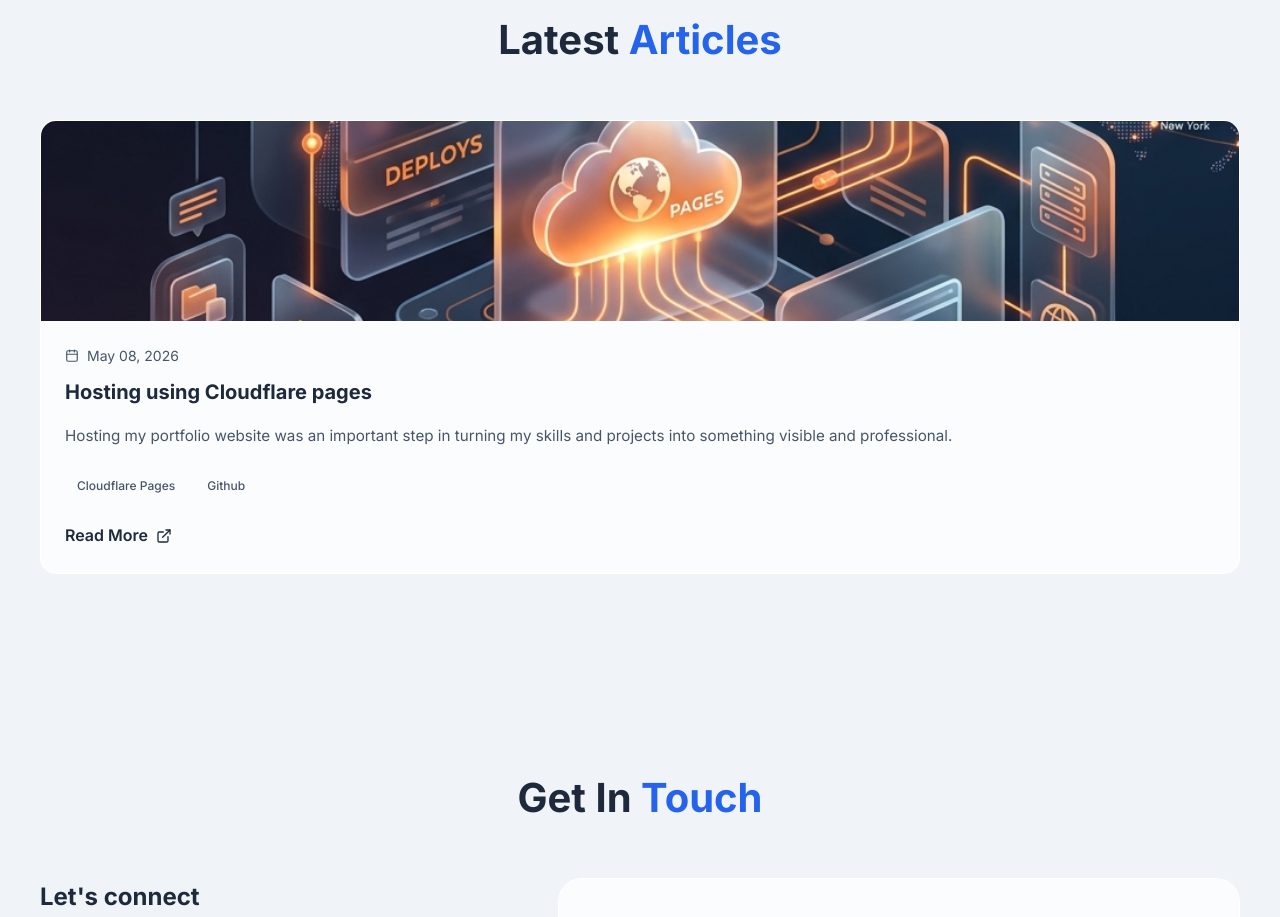
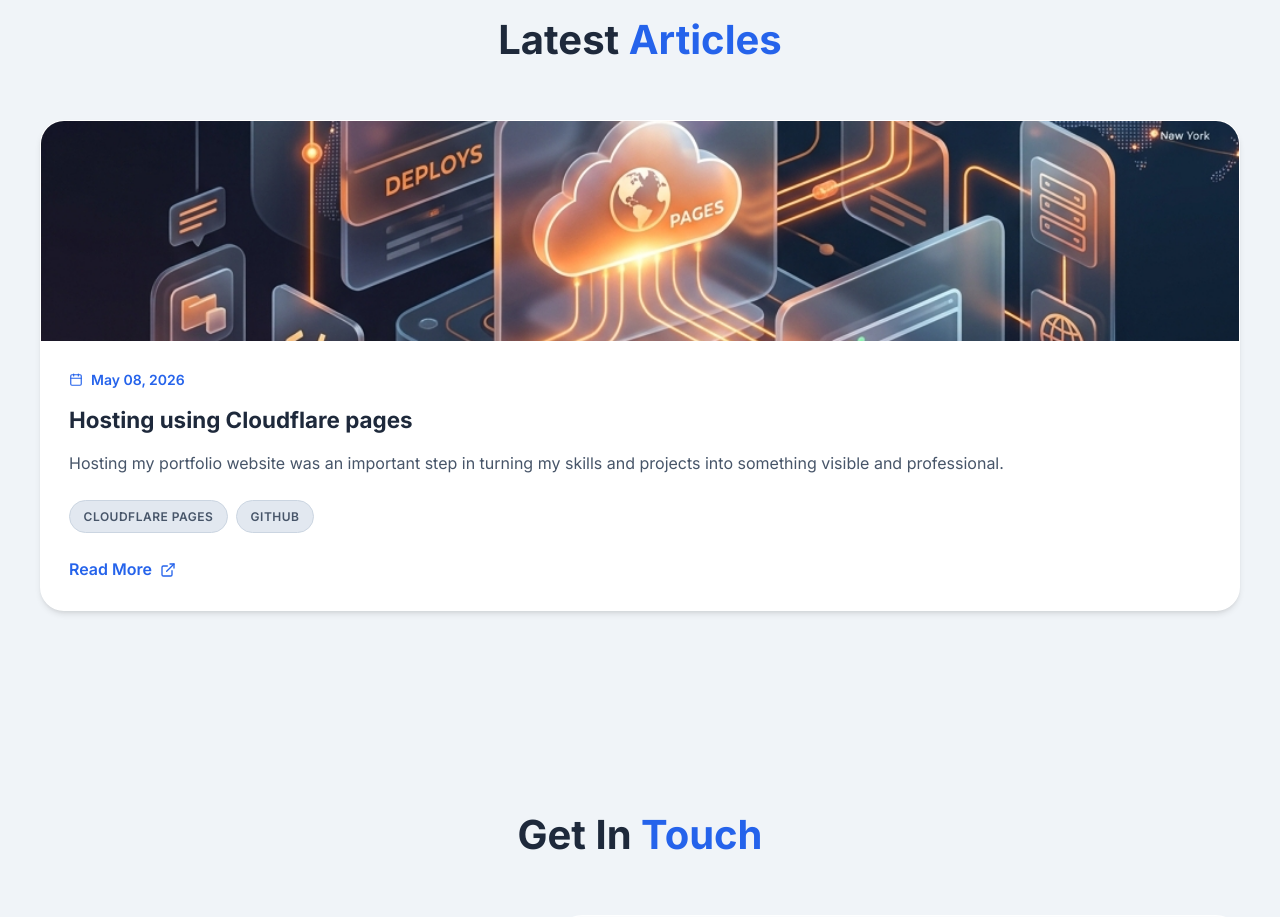
Before and after one commit to webmancer1/jamesmwendwa, a React (Vite) app: page / in a window 1280 px wide. Shown: the part 4940-5857 px from the top of the page. Built offline with nearby package versions, Linux system fonts and the light colour scheme.

Commit message:
blog updates

```diff
--- a/src/components/Blog.css
+++ b/src/components/Blog.css
@@ -1,63 +1,87 @@
 .blog-grid {
   display: grid;
-  grid-template-columns: repeat(auto-fit, minmax(300px, 1fr));
-  gap: 2rem;
+  grid-template-columns: repeat(auto-fit, minmax(320px, 1fr));
+  gap: 2.5rem;
   margin-top: 3rem;
 }
 
 .blog-card {
-  border-radius: 1rem;
+  border-radius: 1.5rem;
   overflow: hidden;
-  transition: transform 0.3s ease, box-shadow 0.3s ease;
+  transition: all 0.4s cubic-bezier(0.175, 0.885, 0.32, 1.275);
   height: 100%;
   display: flex;
   flex-direction: column;
+  background: var(--card-bg);
+  border: 1px solid var(--glass-border);
+  box-shadow: var(--shadow-md);
 }
 
 .blog-card:hover {
-  transform: translateY(-5px);
+  transform: translateY(-8px);
+  box-shadow: var(--shadow-lg);
+  border-color: var(--accent-color);
 }
 
 .blog-image-wrapper {
   width: 100%;
-  height: 200px;
+  height: 220px;
   overflow: hidden;
+  position: relative;
+}
+
+.blog-image-wrapper::after {
+  content: '';
+  position: absolute;
+  top: 0; left: 0; right: 0; bottom: 0;
+  background: linear-gradient(to bottom, transparent 60%, rgba(0,0,0,0.5));
+  opacity: 0;
+  transition: opacity 0.4s ease;
+}
+
+.blog-card:hover .blog-image-wrapper::after {
+  opacity: 1;
 }
 
 .blog-image {
   width: 100%;
   height: 100%;
   object-fit: cover;
-  transition: transform 0.5s ease;
+  transition: transform 0.6s cubic-bezier(0.4, 0, 0.2, 1);
 }
 
 .blog-card:hover .blog-image {
-  transform: scale(1.05);
+  transform: scale(1.1);
 }
 
 .blog-content {
-  padding: 1.5rem;
+  padding: 1.75rem;
   display: flex;
   flex-direction: column;
   flex-grow: 1;
 }
 
 .blog-meta {
-  margin-bottom: 0.5rem;
+  margin-bottom: 0.75rem;
   font-size: 0.875rem;
+  font-weight: 600;
+  color: var(--accent-color);
 }
 
 .blog-title {
-  font-size: 1.25rem;
+  font-size: 1.4rem;
+  font-weight: 700;
   margin-bottom: 1rem;
   color: var(--text-primary);
+  line-height: 1.4;
 }
 
 .blog-excerpt {
-  font-size: 0.95rem;
+  font-size: 1rem;
   line-height: 1.6;
   margin-bottom: 1.5rem;
   flex-grow: 1;
+  color: var(--text-secondary);
 }
 
 .blog-tags {
@@ -68,32 +92,38 @@
 }
 
 .blog-tag {
-  background: var(--bg-tertiary);
+  background: var(--bg-secondary);
   color: var(--text-secondary);
-  padding: 0.25rem 0.75rem;
+  padding: 0.35rem 0.85rem;
   border-radius: 2rem;
   font-size: 0.75rem;
-  font-weight: 500;
+  font-weight: 600;
+  letter-spacing: 0.5px;
+  text-transform: uppercase;
   transition: all 0.3s ease;
+  border: 1px solid var(--border-color);
 }
 
 .blog-card:hover .blog-tag {
-  background: var(--accent-primary);
+  background: var(--accent-color);
   color: white;
+  border-color: var(--accent-color);
 }
 
 .blog-link {
   display: inline-flex;
   align-items: center;
   gap: 0.5rem;
-  color: var(--accent-primary);
+  color: var(--accent-color);
   font-weight: 600;
-  transition: color 0.3s ease;
+  transition: all 0.3s ease;
   margin-top: auto;
+  text-decoration: none;
 }
 
 .blog-link:hover {
-  color: var(--accent-secondary);
+  color: var(--accent-hover);
+  gap: 0.75rem;
 }
 
 .blog-link svg {
```
